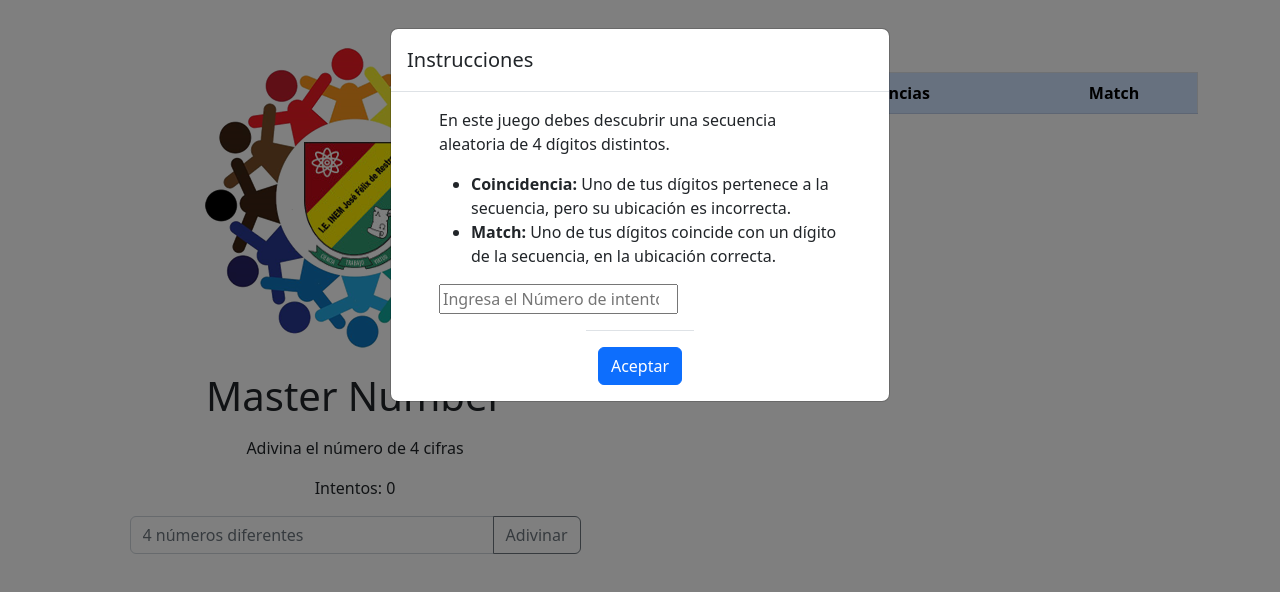
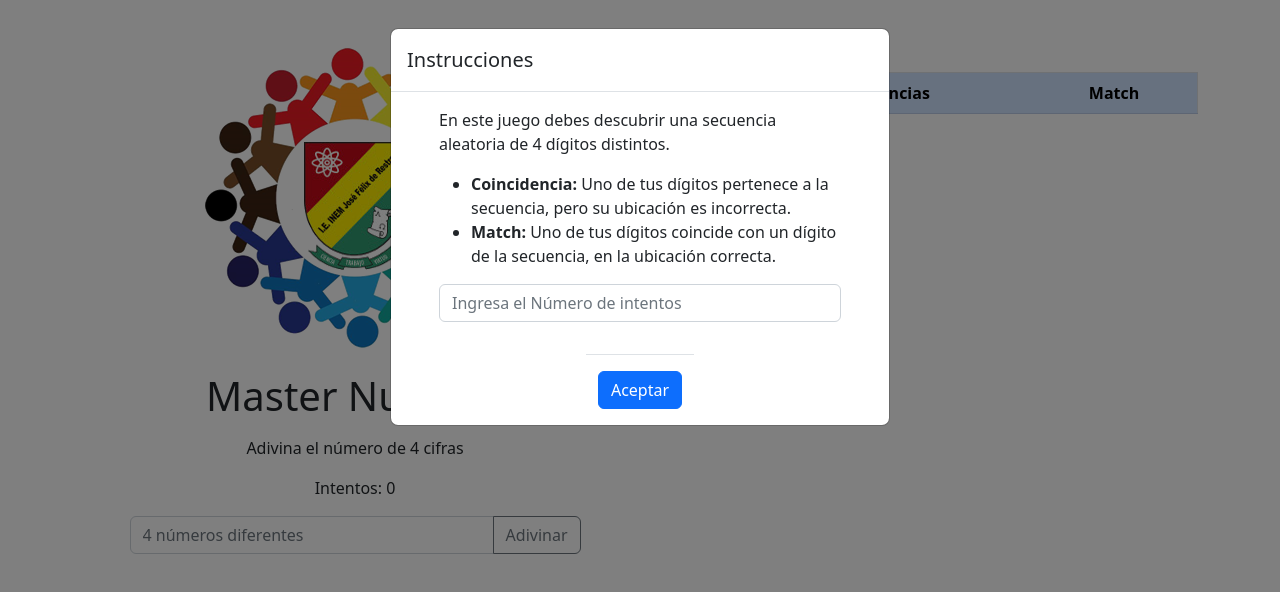
Before and after one commit to codefarz/masternumber, a plain HTML site: page index.html in a window 1280 px wide. Drawn offline with nearby package versions, Linux system fonts and the light colour scheme.

Commit message:
se mejora imput del modal

```diff
--- a/index.html
+++ b/index.html
@@ -17,10 +17,12 @@
           <div class="modal-body px-4 px-lg-5">
             <p>En este juego debes descubrir una secuencia aleatoria de 4 dígitos distintos.</p>
             <ul>
-              <li><strong>Coincidencia:</strong> Uno de tus dígitos pertenece a la secuencia, pero su ubicación es incorrecta.</li>
-              <li><strong>Match:</strong> Uno de tus dígitos coincide con un dígito de la secuencia, en la ubicación correcta.</li>
+                <li><strong>Coincidencia:</strong> Uno de tus dígitos pertenece a la secuencia, pero su ubicación es incorrecta.</li>
+                <li><strong>Match:</strong> Uno de tus dígitos coincide con un dígito de la secuencia, en la ubicación correcta.</li>
             </ul>
-            <input type="number" id="attemptInput" min="1" placeholder="Ingresa el Número de intentos">
+            <div class="input-group mb-3">
+                <input type="number" class="form-control" id="attemptInput" min="1" placeholder="Ingresa el Número de intentos">
+            </div>
           </div>
           <div class="modal-footer mx-auto">
             <button type="button" class="btn btn-primary mx-auto" onclick="setAttempts()">Aceptar</button>
```
